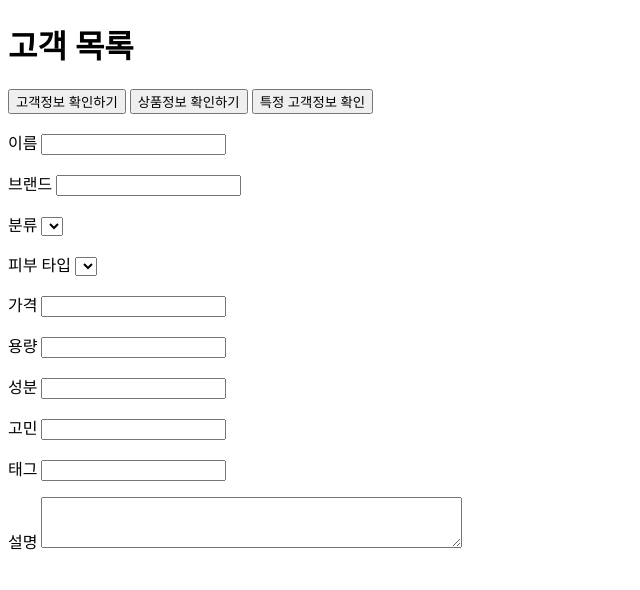
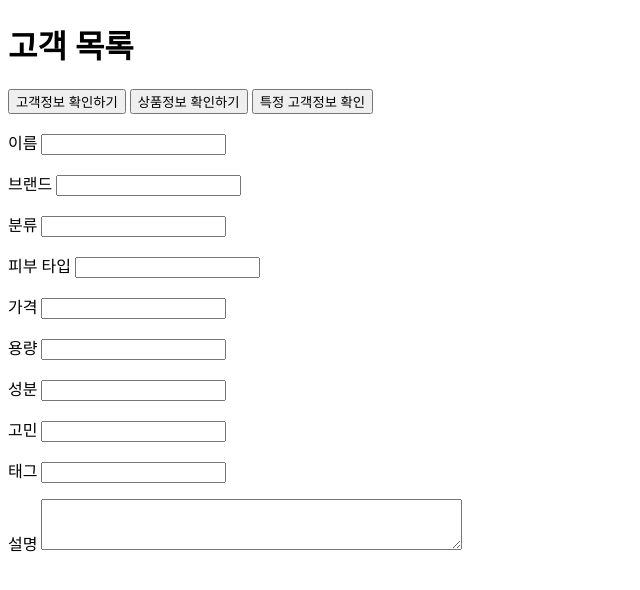
Before and after one commit to tubi55/REST_API_TESST, a plain HTML site: page web/index.html in a window 1280 px wide. Shown: the whole page, without its empty margins (0-640 px from the left). Drawn offline with Linux system fonts and the light colour scheme; no server answers.

Commit message:
form요소 정리

```diff
--- a/web/index.html
+++ b/web/index.html
@@ -24,19 +24,13 @@
         <label>브랜드 <input name="brand" /></label>
       </p>
       <p>
-        <label
-          >분류
-          <select name="category"></select
-        ></label>
+        <label>분류 <input name="category" /></label>
       </p>
       <p>
-        <label
-          >피부 타입
-          <select name="skinType"></select
-        ></label>
+        <label>피부 타입 <input name="skinType" /></label>
       </p>
       <p>
-        <label>가격 <input name="price" type="number" min="0" /></label>
+        <label>가격 <input name="price" type="number" /></label>
       </p>
       <p>
         <label>용량 <input name="volume" /></label>
```
